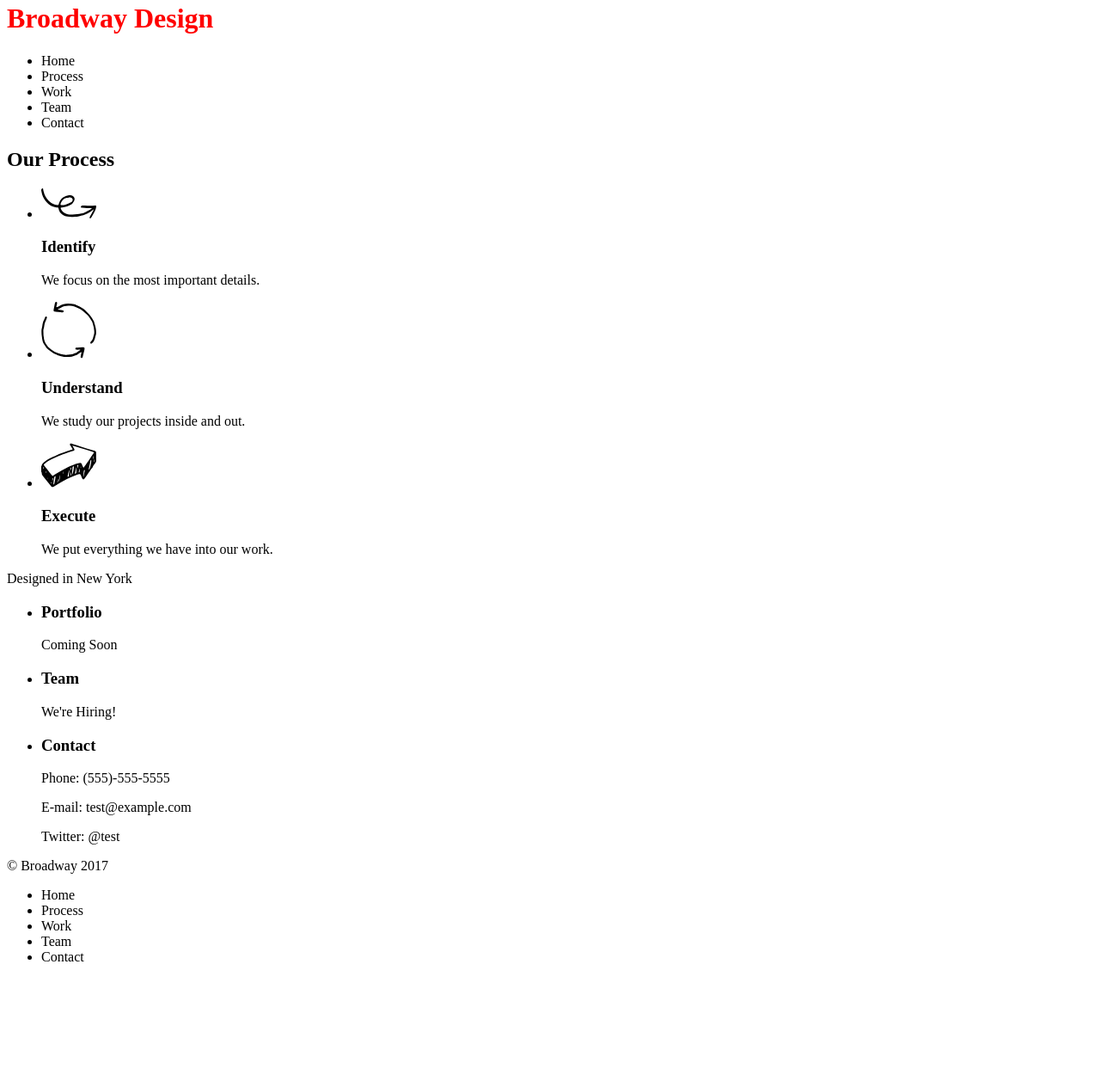
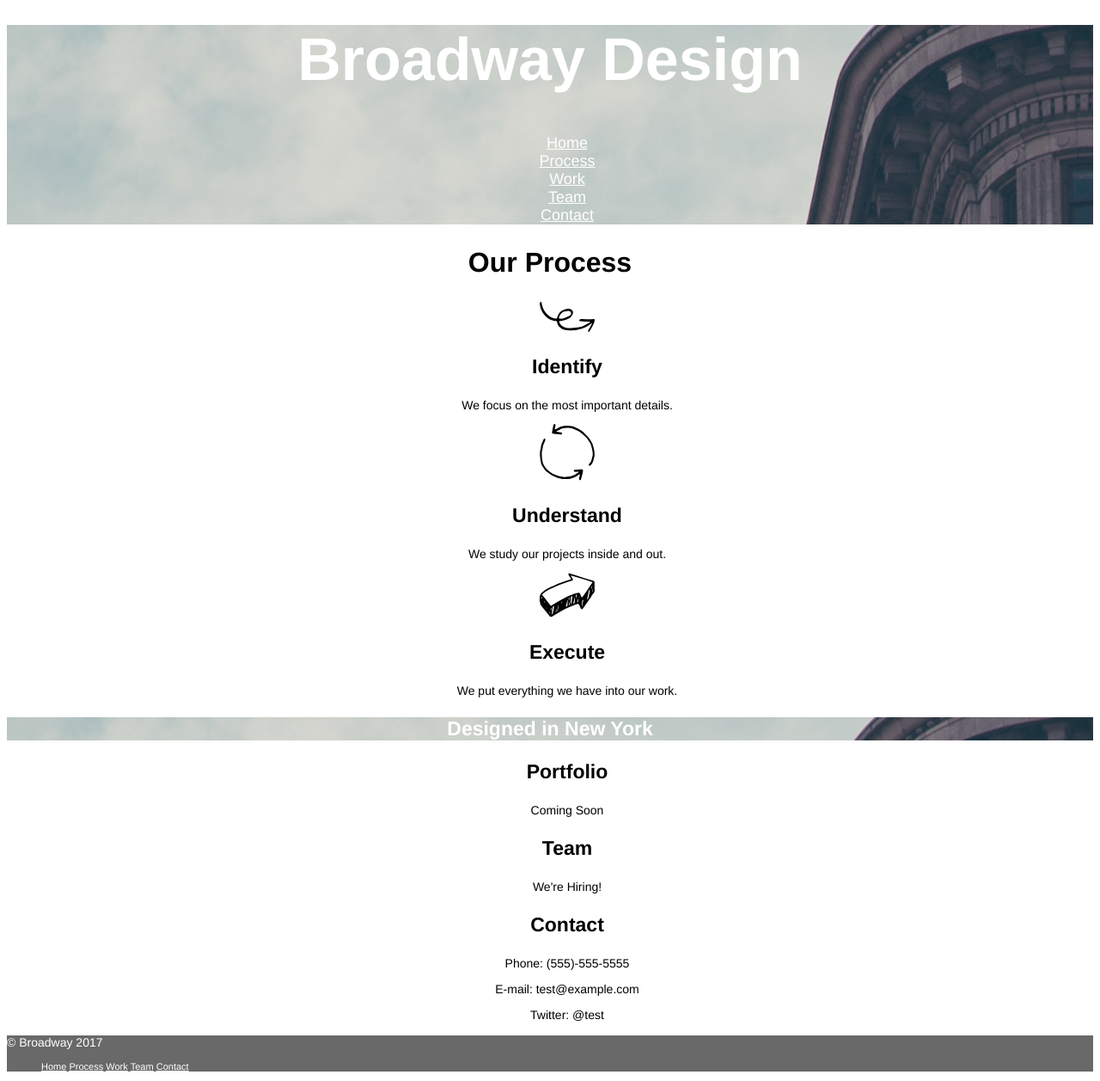
Before and after one commit to amirobinsonmuto/broadwaydesign, a plain HTML site: page index.html in a window 1280 px wide. Shown: the part 18-1275 px from the top of the page at 86% size. Before the commit the page ends 1156 px from the top, so only its background shows below. Drawn offline with Linux system fonts and the light colour scheme.

Commit message:
Additional Modification to HTML and CSS

```diff
--- a/index.html
+++ b/index.html
@@ -13,11 +13,11 @@
           <h1>Broadway Design</h1>
           <div class="nav">
               <ul>
-                  <li>Home</li>
-                  <li>Process</li>
-                  <li>Work</li>
-                  <li>Team</li>
-                  <li>Contact</li>
+                  <li><a href="#">Home</a></li>
+                  <li><a href="#">Process</a></li>
+                  <li><a href="#">Work</a></li>
+                  <li><a href="#">Team</a></li>
+                  <li><a href="#">Contact</a></li>
               </ul>
           </div>
       </div>
@@ -31,20 +31,16 @@
                    <img src="./resource/icons/identify.svg" alt="identify">
                    <h3>Identify</h3>
                    <p>We focus on the most important details.</p>
-
               </li>
               <li>
                   <img src="./resource/icons/understand.svg" alt="understand">
                   <h3>Understand</h3>
                   <p>We study our projects inside and out.</p>
-
-
               </li>
               <li>
                   <img src="./resource/icons/execute.svg" alt="execute">
                   <h3>Execute</h3>
                   <p>We put everything we have into our work.</p>
-
               </li>
           </ul>
       </div>
@@ -81,11 +77,11 @@
       <div class="footer">
           <p>&copy; Broadway 2017</p>
           <ul>
-            <li>Home</li>
-            <li>Process</li>
-            <li>Work</li>
-            <li>Team</li>
-            <li>Contact</li>
+            <li><a href="#">Home</a></li>
+            <li><a href="#">Process</a></li>
+            <li><a href="#">Work</a></li>
+            <li><a href="#">Team</a></li>
+            <li><a href="#">Contact</a></li>
           </ul>
       </div>
 
--- a/resource/style/style.css
+++ b/resource/style/style.css
@@ -1,3 +1,63 @@
+body {
+    text-align: center;
+    font-family: helvetica;
+}
+
 h1 {
-    color: red;
+    font-size: 70px;
+    font-weight: bold;
+    color: white;
 }
+
+h2 {
+    font-size: 32px;
+    font-weight: bold;
+}
+
+h3 {
+    font-size: 23px;
+    font-weight: bold;
+}
+
+a {
+    color: white;
+}
+
+li {
+    list-style: none;
+    padding-left: none;
+}
+
+p {
+    font-size: 14px;
+}
+
+.header {
+    background-image: url("../images/the-flatiron-building.png");
+}
+
+.nav {
+    color: white;
+    font-size: 18px;
+}
+
+.desginedinnewyork {
+    background-image: url("../images/the-flatiron-building.png");
+}
+
+.desginedinnewyork p{
+    font-size: 23px;
+    font-weight: bold;
+    color: white;
+}
+
+.footer {
+    font-size: 11px;
+    color: white;
+    background-color: dimgray;
+    text-align: left;
+}
+
+.footer li {
+    display: inline;
+}
```
